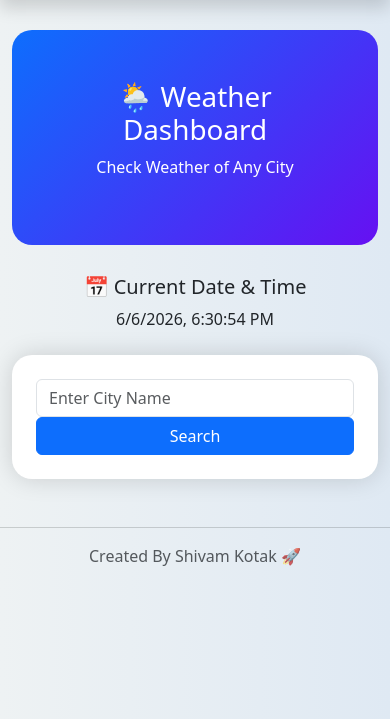
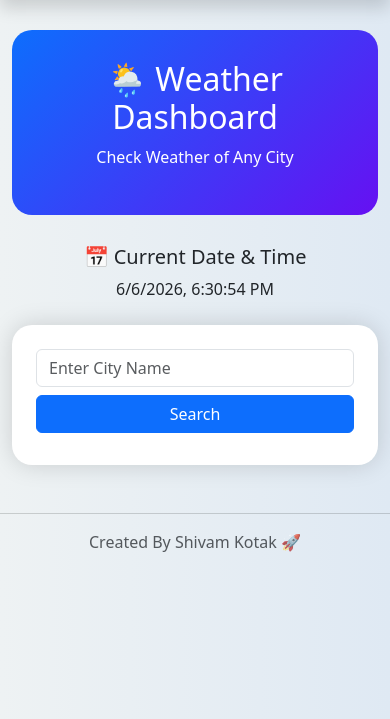
Before and after one commit to shivam1108-06/flask-weather-dashboard, a Flask app: page / in a window 390 px wide. Shown: the part 56-775 px from the top of the page. Run offline with Flask 3, Linux system fonts and the light colour scheme.

Commit message:
Added responsive mobile design

```diff
--- a/templates/index.html
+++ b/templates/index.html
@@ -67,6 +67,30 @@
         .col h2{
             font-size: 2rem;
         }
+        @media(max-width:768px){
+
+        .hero{
+            padding:30px;
+        }
+
+        .hero h1{
+            font-size:2rem;
+        }
+
+        .weather-card{
+            margin-bottom:15px;
+        }
+
+        .col-md-4,
+        .col{
+            margin-bottom:15px;
+        }
+
+        h2{
+            font-size:1.5rem;
+        }
+
+    }
     </style>
 
 </head>
@@ -110,7 +134,7 @@
 
                 <div class="row">
 
-                    <div class="col-md-9">
+                    <div class="col-md-9 mb-2">
 
                         <input
                             type="text"
@@ -121,7 +145,7 @@
 
                     </div>
 
-                    <div class="col-md-3">
+                    <div class="col-md-3 mb-2">
 
                         <button
                             type="submit"
```
